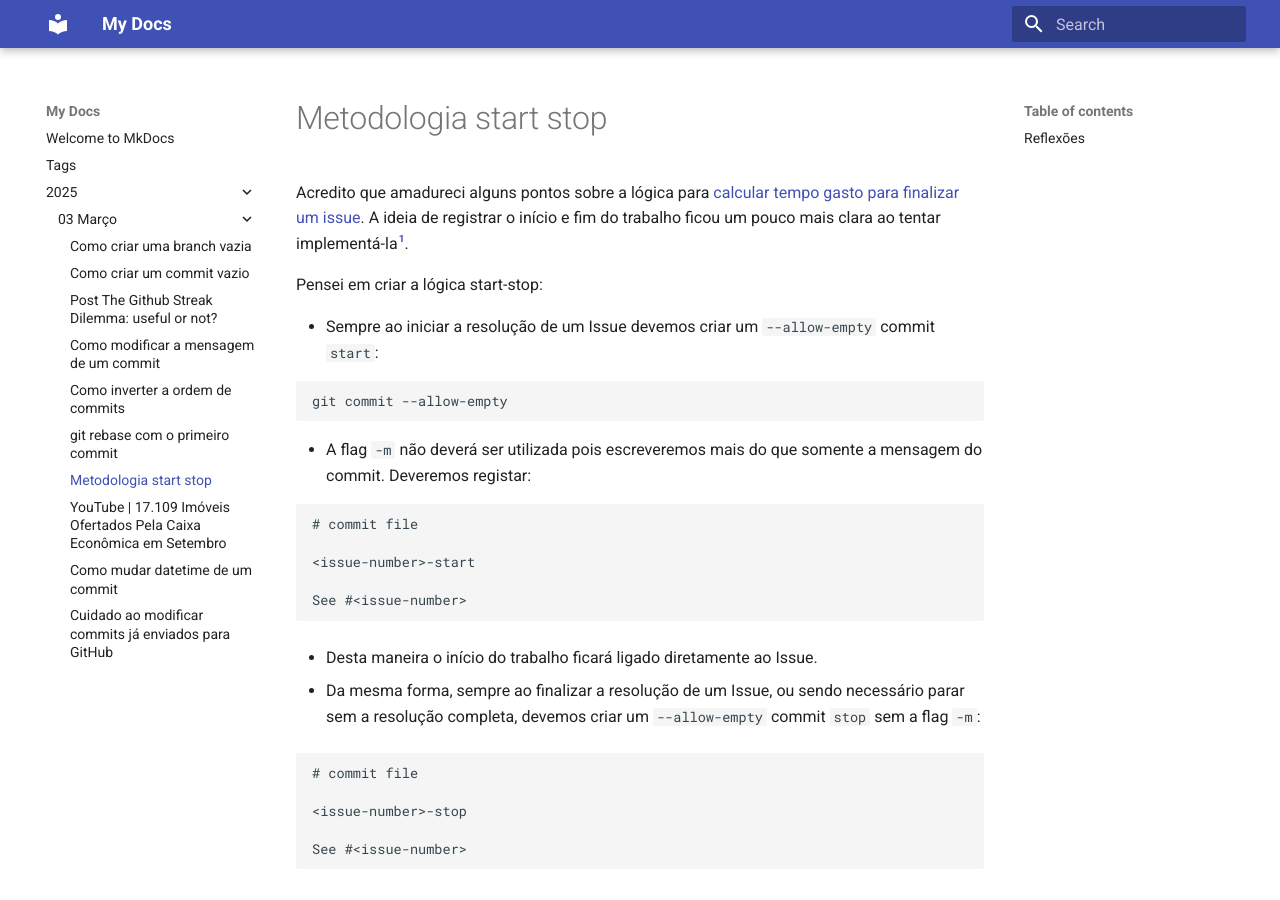
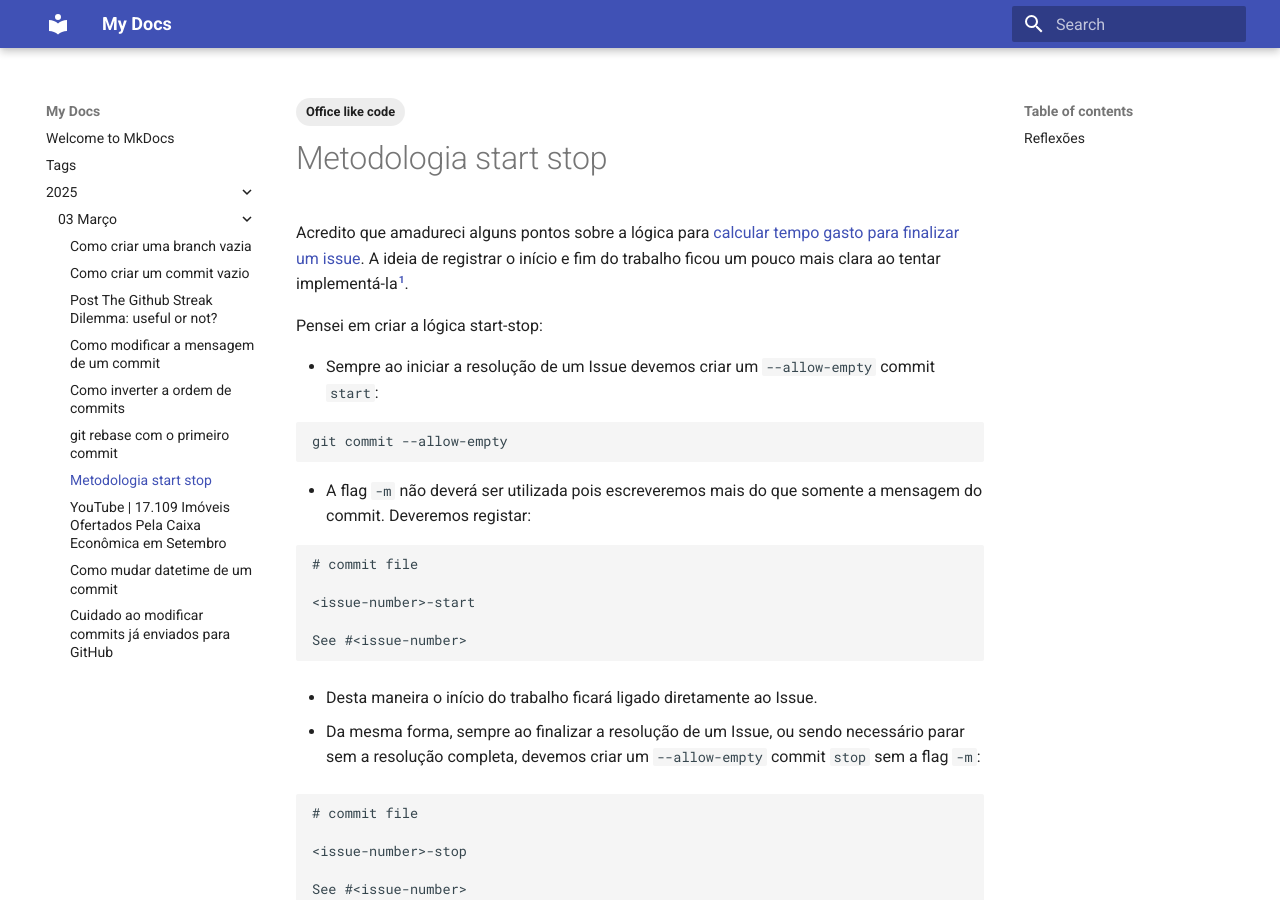
Before and after one commit to gabrielbdornass/notes2, an MkDocs documentation site: the page built from docs/2025/03_Março/20250315_metodologia_start_stop.md, in a window 1280 px wide and 900 px high. Built offline with MkDocs 1.6.1 and Material for MkDocs 9.7.7, drawn with Linux system fonts in a browser that asks for light colours.

Commit message:
Improve tag names

```diff
--- a/docs/2025/03_Março/20250315_metodologia_start_stop.md
+++ b/docs/2025/03_Março/20250315_metodologia_start_stop.md
@@ -1,3 +1,8 @@
+---
+tags:
+  - Office like code
+---
+
 # Metodologia start stop
 
 Acredito que amadureci alguns pontos sobre a lógica para [calcular tempo gasto para finalizar um issue](https://github.com/meadapt/planner/issues/25).
```
Also changed, not shown: docs/2025/03_Março/20250315_git_rebase_com_o_primeiro_commit.md (+1 -0 lines), docs/2025/03_Março/20250317_17109_imoveis_ofertados_pela_caixa_economica_em_setembro_2024.md (+1 -1 lines).
